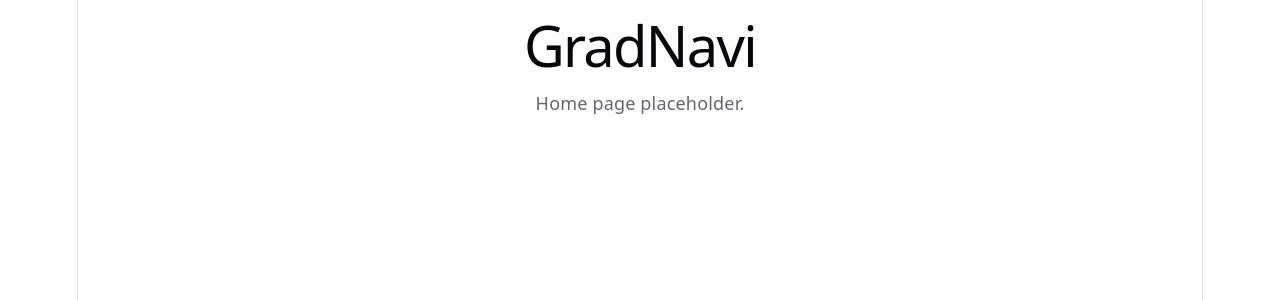
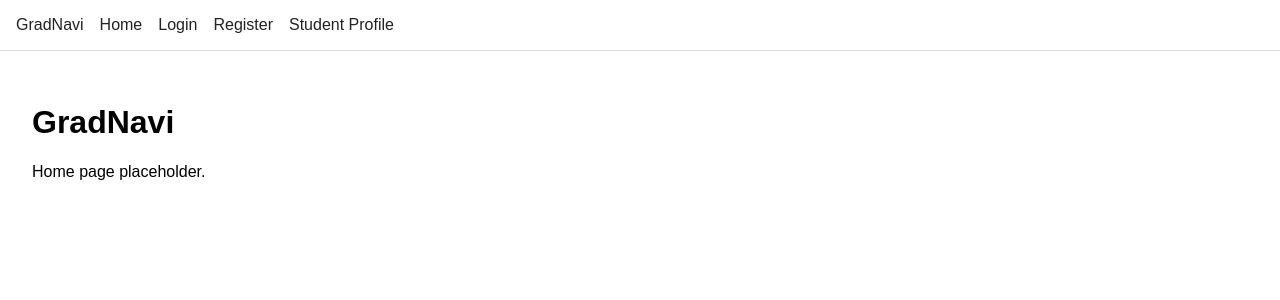
Before and after one commit to JeraldBucud/GradNavi, a React app in the folder frontend/: page / in a window 1280 px wide. Shown: the top 300 px of the page. Built offline with nearby package versions, Linux system fonts and the light colour scheme; the HTML template or start-up script is replaced by a standard one.

Commit message:
feat: complete frontend routing and shared layout

```diff
--- a/frontend/src/App.jsx
+++ b/frontend/src/App.jsx
@@ -1,5 +1,6 @@
 import { Routes, Route } from 'react-router'
 
+import MainLayout from './layouts/MainLayout'
 import HomePage from './pages/HomePage'
 import LoginPage from './pages/LoginPage'
 import RegisterPage from './pages/RegisterPage'
@@ -9,11 +10,13 @@ import NotFoundPage from './pages/NotFoundPage'
 function App() {
   return (
     <Routes>
-      <Route path="/" element={<HomePage />} />
-      <Route path="/login" element={<LoginPage />} />
-      <Route path="/register" element={<RegisterPage />} />
-      <Route path="/profile" element={<StudentProfilePage />} />
-      <Route path="*" element={<NotFoundPage />} />
+      <Route element={<MainLayout />}>
+        <Route path="/" element={<HomePage />} />
+        <Route path="/login" element={<LoginPage />} />
+        <Route path="/register" element={<RegisterPage />} />
+        <Route path="/profile" element={<StudentProfilePage />} />
+        <Route path="*" element={<NotFoundPage />} />
+      </Route>
     </Routes>
   )
 }
--- a/frontend/src/index.css
+++ b/frontend/src/index.css
@@ -1,111 +1,29 @@
-:root {
-  --text: #6b6375;
-  --text-h: #08060d;
-  --bg: #fff;
-  --border: #e5e4e7;
-  --code-bg: #f4f3ec;
-  --accent: #aa3bff;
-  --accent-bg: rgba(170, 59, 255, 0.1);
-  --accent-border: rgba(170, 59, 255, 0.5);
-  --social-bg: rgba(244, 243, 236, 0.5);
-  --shadow:
-    rgba(0, 0, 0, 0.1) 0 10px 15px -3px, rgba(0, 0, 0, 0.05) 0 4px 6px -2px;
-
-  --sans: system-ui, 'Segoe UI', Roboto, sans-serif;
-  --heading: system-ui, 'Segoe UI', Roboto, sans-serif;
-  --mono: ui-monospace, Consolas, monospace;
-
-  font: 18px/145% var(--sans);
-  letter-spacing: 0.18px;
-  color-scheme: light dark;
-  color: var(--text);
-  background: var(--bg);
-  font-synthesis: none;
-  text-rendering: optimizeLegibility;
-  -webkit-font-smoothing: antialiased;
-  -moz-osx-font-smoothing: grayscale;
-
-  @media (max-width: 1024px) {
-    font-size: 16px;
-  }
-}
-
-@media (prefers-color-scheme: dark) {
-  :root {
-    --text: #9ca3af;
-    --text-h: #f3f4f6;
-    --bg: #16171d;
-    --border: #2e303a;
-    --code-bg: #1f2028;
-    --accent: #c084fc;
-    --accent-bg: rgba(192, 132, 252, 0.15);
-    --accent-border: rgba(192, 132, 252, 0.5);
-    --social-bg: rgba(47, 48, 58, 0.5);
-    --shadow:
-      rgba(0, 0, 0, 0.4) 0 10px 15px -3px, rgba(0, 0, 0, 0.25) 0 4px 6px -2px;
-  }
-
-  #social .button-icon {
-    filter: invert(1) brightness(2);
-  }
+* {
+  box-sizing: border-box;
 }
 
 body {
   margin: 0;
+  font-family: Arial, sans-serif;
 }
 
-#root {
-  width: 1126px;
-  max-width: 100%;
-  margin: 0 auto;
-  text-align: center;
-  border-inline: 1px solid var(--border);
-  min-height: 100svh;
+nav {
   display: flex;
-  flex-direction: column;
-  box-sizing: border-box;
+  align-items: center;
+  gap: 1rem;
+  padding: 1rem;
+  border-bottom: 1px solid #ddd;
 }
 
-h1,
-h2 {
-  font-family: var(--heading);
-  font-weight: 500;
-  color: var(--text-h);
+nav a {
+  color: #222;
+  text-decoration: none;
 }
 
-h1 {
-  font-size: 56px;
-  letter-spacing: -1.68px;
-  margin: 32px 0;
-  @media (max-width: 1024px) {
-    font-size: 36px;
-    margin: 20px 0;
-  }
-}
-h2 {
-  font-size: 24px;
-  line-height: 118%;
-  letter-spacing: -0.24px;
-  margin: 0 0 8px;
-  @media (max-width: 1024px) {
-    font-size: 20px;
-  }
-}
-p {
-  margin: 0;
+nav a:hover {
+  text-decoration: underline;
 }
 
-code,
-.counter {
-  font-family: var(--mono);
-  display: inline-flex;
-  border-radius: 4px;
-  color: var(--text-h);
+main {
+  padding: 2rem;
 }
-
-code {
-  font-size: 15px;
-  line-height: 135%;
-  padding: 4px 8px;
-  background: var(--code-bg);
-}
--- /dev/null
+++ b/frontend/src/layouts/MainLayout.jsx
@@ -0,0 +1,21 @@
+import { Link, Outlet } from 'react-router'
+
+function MainLayout() {
+  return (
+    <>
+      <header>
+        <nav>
+          <Link to="/">GradNavi</Link>
+          <Link to="/">Home</Link>
+          <Link to="/login">Login</Link>
+          <Link to="/register">Register</Link>
+          <Link to="/profile">Student Profile</Link>
+        </nav>
+      </header>
+
+      <Outlet />
+    </>
+  )
+}
+
+export default MainLayout
```
Also changed, not shown: frontend/src/App.css (deleted, +0 -184 lines).
